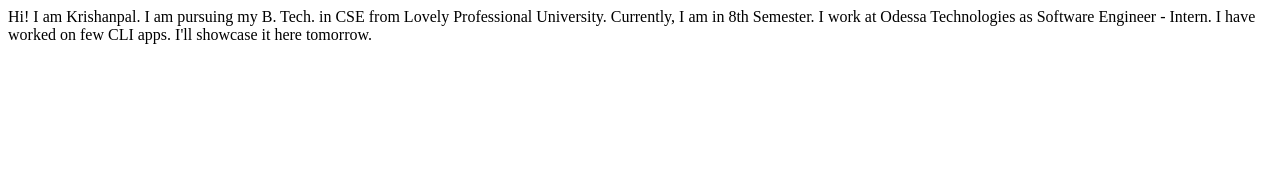
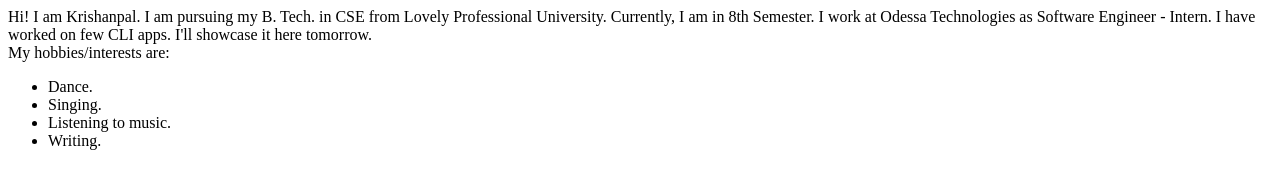
Before and after one commit to KrishanpalSinghRajput1999/krishanpal-portfolio, a plain HTML site: page index.html in a window 1280 px wide. Drawn offline with Linux system fonts and the light colour scheme.

Commit message:
feat: added my interests

```diff
--- a/index.html
+++ b/index.html
@@ -12,5 +12,13 @@
     I work at Odessa Technologies as Software Engineer - Intern.
 
     I have worked on few CLI apps. I'll showcase it here tomorrow.
+    <br>
+    My hobbies/interests are:
+    <ul>
+        <li>Dance.</li>
+        <li>Singing.</li>
+        <li>Listening to music.</li>
+        <li>Writing.</li>
+    </ul>
 </body>
 </html>
```
